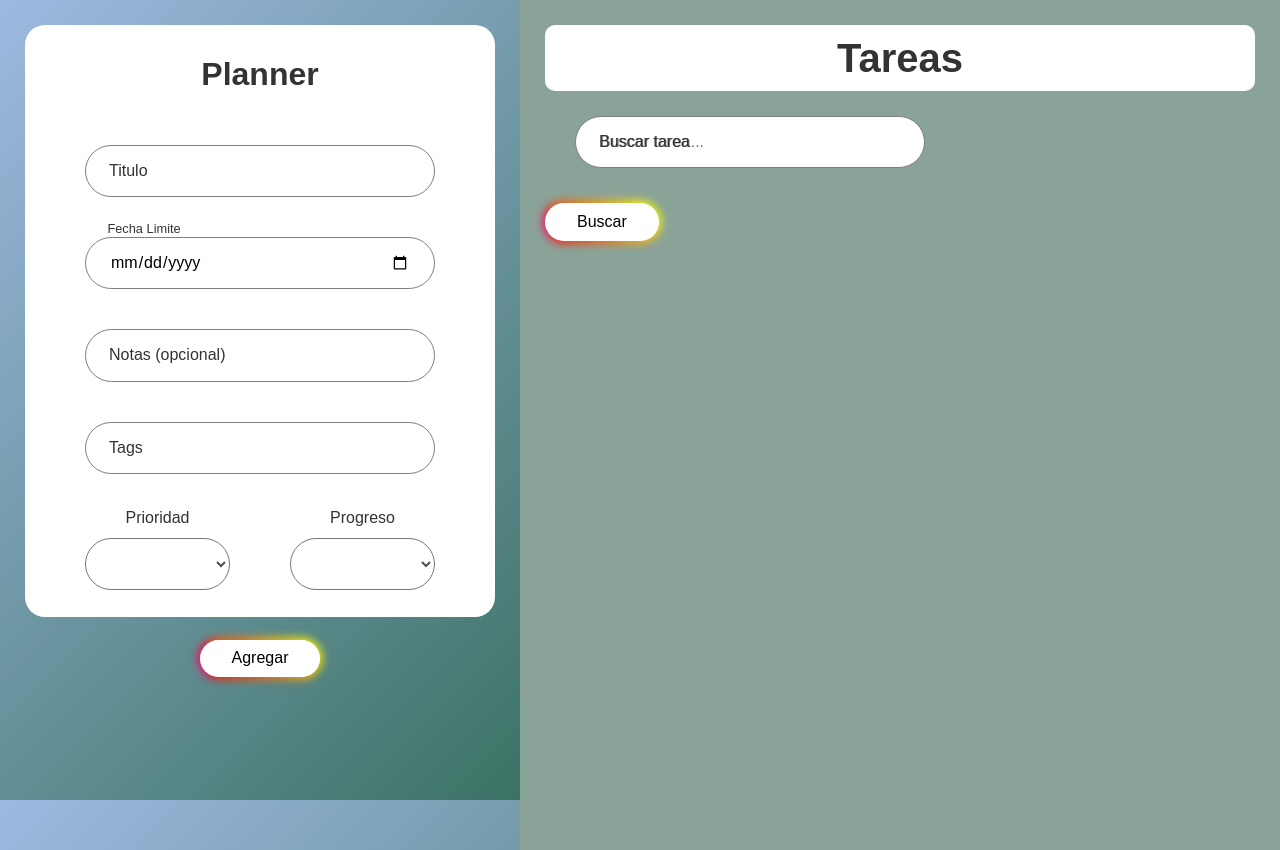
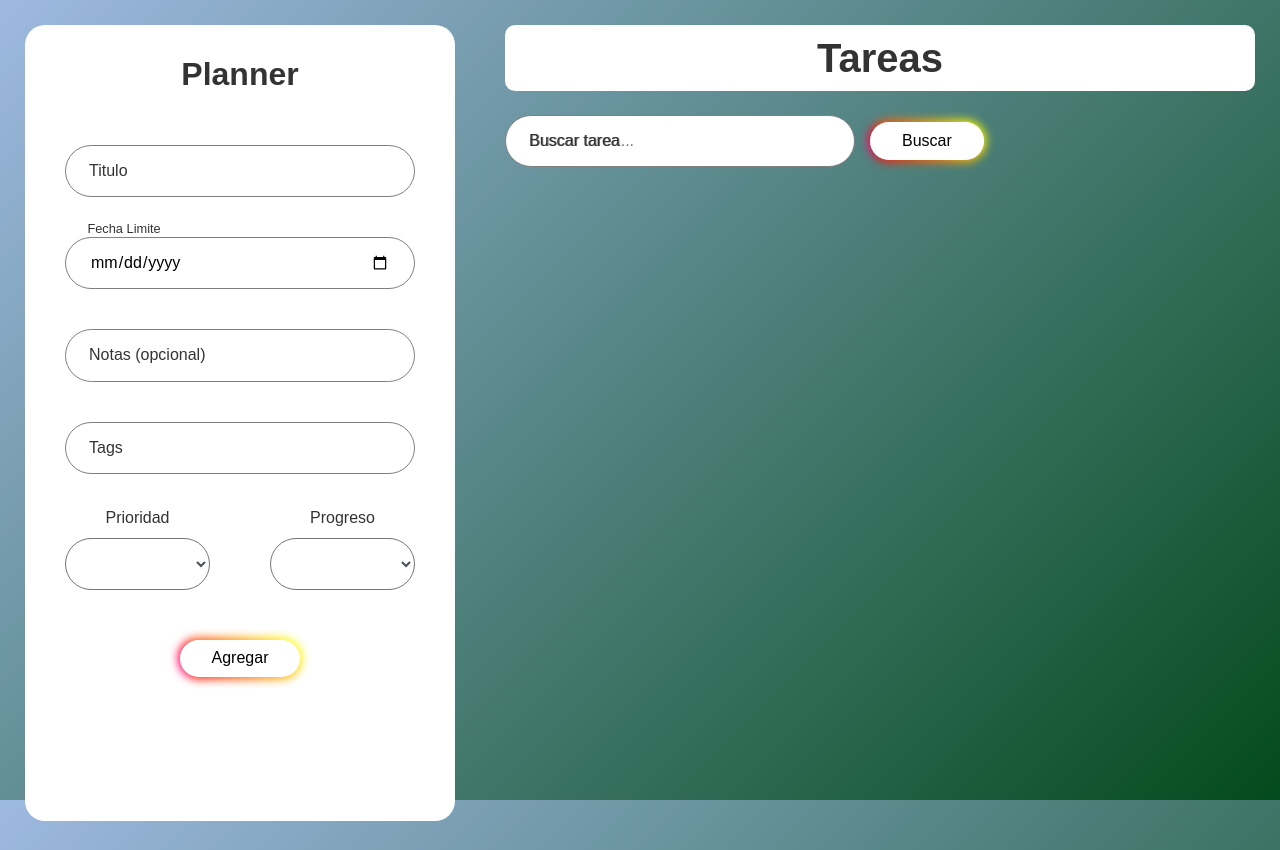
Before and after one commit to isaacbc10/tarea_algoritmoii, a Flask app: page / in a window 1280 px wide. Run offline with Flask 3, Linux system fonts and the light colour scheme; some libraries are stand-ins or nearby versions.

Commit message:
commit nuevo

```diff
--- a/static/styles.css
+++ b/static/styles.css
@@ -2,7 +2,7 @@ html,
 body {
     display: flex;
     width: 100%;
-    height: auto;
+    height: 100%;
     margin: 0;
     padding: 0;
 }
@@ -10,20 +10,20 @@ body {
     margin: 0;
     padding: 0;
     font-family: Arial, sans-serif;
-    background: linear-gradient(135deg, #9eb9e1, #034a1c);
-    height: 100vh;
+    height: 100%;
     display: flex;
     color: #333;
+    background: linear-gradient(135deg, #9eb9e1, #034a1c);
 }
 
 .form {
     padding: 25px;
     background-color: white;
-    width: 500px;
+    width: 450px;
     text-align: center;
     justify-content: center;
     background: #ff000000;
-    height: 590px;
+    height: 100%;
 }
 
 .container-form {
@@ -36,7 +36,7 @@ body {
 
 label {
     width: max-content;
-    margin: 10px 30px;
+    margin: 10px 10px;
     display: grid;
     grid-template-areas: "input";
 }
@@ -70,7 +70,6 @@ label {
     transform: translateY(-65%) scale(.8);
     background-color: rgba(255, 255, 255, 0);
 }
-
 
 .box {
     display: flex;
@@ -212,7 +211,7 @@ label {
 .tareas {
     width: 100%;
     height: 100%;
-    background-color: #8aa399;
+    background-color: transparent;
     padding: 25px;
     margin: 0;
     display: flex;
@@ -406,7 +405,7 @@ label {
 .editar-tarea {
     display: flex;
     align-items: center;
-    background-color: #6f847c; /* Green background */
+    background-color: #6f847c;
     border: none;
     color: white;
     padding: 10px 20px;
@@ -416,10 +415,26 @@ label {
     margin: 4px 2px;
     cursor: pointer;
     border-radius: 4px;
-    transition-duration: 0.4s; /* Animation duration */
+    transition-duration: 0.4s;
 }
 .editar-tarea:hover {
-    background-color: white; /* White background on hover */
-    color: black; /* Black text on hover */
-    border: 2px solid #6f847c; /* Green border on hover */
+    background-color: white;
+    color: black;
+    border: 2px solid #6f847c;
 }
+
+.buscar {
+    width: 100%;
+    height: 80px;
+    display: flex;
+    align-items: center;
+    margin: -5px 15px 10px 0;
+}
+
+.buscar button {
+    margin: 0;
+}
+
+.buscar label {
+    margin: 0 15px 0 0;
+}
--- a/templates/index.html
+++ b/templates/index.html
@@ -64,8 +64,8 @@
     </section>
     <section class="tareas">
         <h2>Tareas</h2>
-        <form action="/buscar" method="GET">
-            <label for="query" class="label">
+        <form class="buscar" action="/buscar" method="GET">
+            <label for="query" class="label-buscar">
                 <input type="text" class="input" name="query" placeholder="Buscar tarea..." value="{{ query }}">
                 <span class="label_name">Buscar tarea</span>
             </label>
@@ -132,7 +132,7 @@
                     </label>
                     <label>
                         Notas:
-                        <input type="text" name="notas" id="edit_notas" required>
+                        <input type="text" name="notas" id="edit_notas">
                     </label>
                 </div>
                 <button type="submit">Guardar cambios</button>
```
